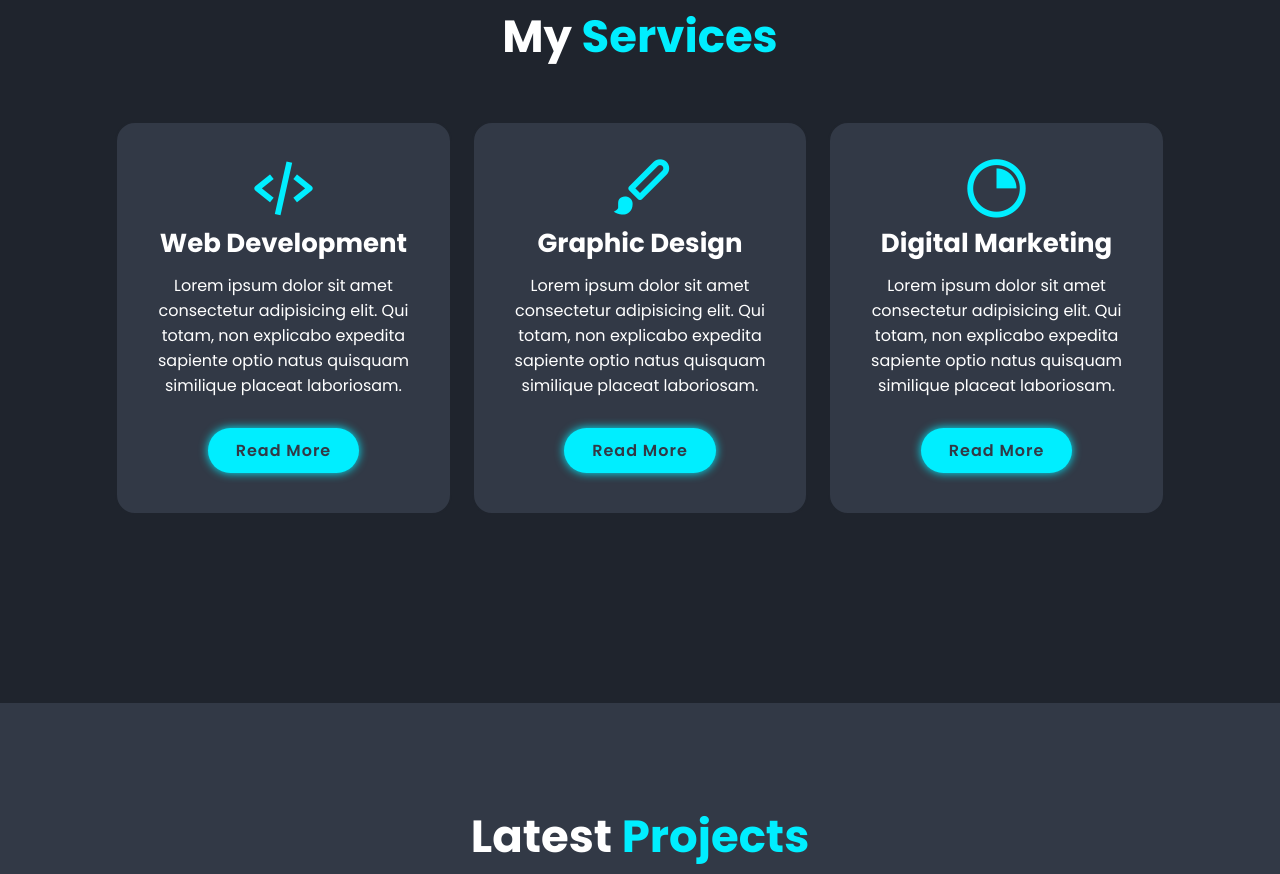
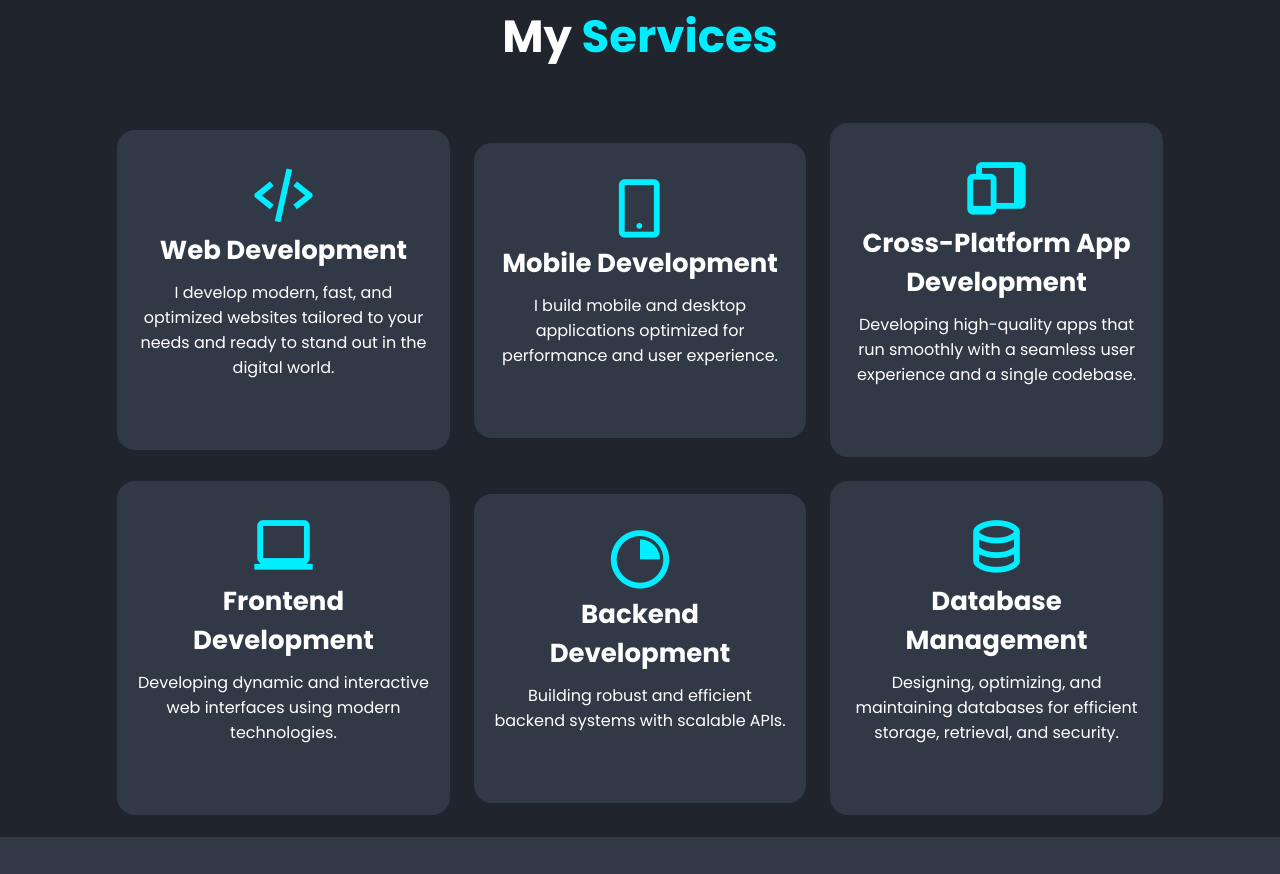
Before and after one commit to DevLukab/first-portfolio, a plain HTML site: page index.html in a window 1280 px wide. Shown: the part 1697-2571 px from the top of the page. Drawn offline with nearby package versions, Linux system fonts and the light colour scheme; animation ran at ten frames a second.

Commit message:
mail implementations

```diff
--- a/css/style.css
+++ b/css/style.css
@@ -87,6 +87,7 @@ section {
     object-fit: cover;
     border-radius: 50%;
     animation: floatImage 4s ease-in-out infinite;
+    box-shadow: 0 0 1rem var(--main-color);
 }
 
 @keyframes floatImage {
@@ -176,6 +177,7 @@ span {
     height: 600px;
     object-fit: cover;
     border-radius: 50%;
+    box-shadow: 0 0 1rem var(--main-color);
 }
 
 .heading {
@@ -526,6 +528,8 @@ span {
 
     .about-img img {
         width: 90vw;
+        height: 90vw;
+        margin-top: 4rem;
     }
 
     .footer {
--- a/index.html
+++ b/index.html
@@ -1,5 +1,6 @@
 <!DOCTYPE html>
 <html lang="en">
+
 <head>
     <meta charset="UTF-8">
     <meta name="viewport" content="width=device-width, initial-scale=1.0">
@@ -13,6 +14,7 @@
     <!-- Favicon -->
     <link rel="icon" type="image/x-icon" href="images/favicon.png">
 </head>
+
 <body>
     <!-- Header design -->
     <header class="header">
@@ -35,10 +37,13 @@
             <h3>Hello, It's Me</h3>
             <h1>Luka Barbakadze</h1>
             <h3>And I'm a <span class="multiple-text"></span></h3>
-            <p>Lorem ipsum dolor sit amet, consectetur adipisicing elit. Consequuntur reprehenderit placeat blanditiis est obcaecati reiciendis velit quasi.</p>
+            <p>Lorem ipsum dolor sit amet, consectetur adipisicing elit. Consequuntur reprehenderit placeat blanditiis
+                est obcaecati reiciendis velit quasi.</p>
             <div class="social-media">
-                <a href="https://www.linkedin.com/in/luka-barbakadze-78b9352b8/" target="_blank" rel="noopener noreferrer"><i class='bx bxl-linkedin-square' ></i></a>
-                <a href="https://github.com/Pedruka18?tab=repositories" target="_blank" rel="noopener noreferrer"><i class='bx bxl-github' ></i></a>
+                <a href="https://www.linkedin.com/in/luka-barbakadze-78b9352b8/" target="_blank"
+                    rel="noopener noreferrer"><i class='bx bxl-linkedin-square'></i></a>
+                <a href="https://github.com/Pedruka18?tab=repositories" target="_blank" rel="noopener noreferrer"><i
+                        class='bx bxl-github'></i></a>
             </div>
             <a href="cv/Luka's CV.pdf" class="btn" download="Luka's CV.pdf">Download CV</a>
         </div>
@@ -61,7 +66,8 @@
                 in the software development world. My enthusiasm for creating solutions through code has
                 steadily grown over time. I thrive on tackling challenges and finding creative ways to solve
                 problems. I am highly motivated by the idea of enhancing user experiences through innovative
-                    software solutions. Committed to excellence, I stay up-to-date with the latest technological trends and best practices in the industry</p>
+                software solutions. Committed to excellence, I stay up-to-date with the latest technological trends and
+                best practices in the industry</p>
             <a href="#" class="btn">Read More</a>
         </div>
     </section>
@@ -71,28 +77,51 @@
         <h2 class="heading">My <span>Services</span></h2>
         <div class="services-container">
             <div class="services-box">
-                <i class='bx bx-code-alt' ></i>
+                <i class='bx bx-code-alt'></i>
                 <h3>Web Development</h3>
-                <p>Lorem ipsum dolor sit amet consectetur adipisicing elit.
-                    Qui totam, non explicabo expedita sapiente optio natus quisquam similique placeat laboriosam.</p>
-                    <a href="#" class="btn">Read More</a>
+                <p>I develop modern, fast, and optimized websites tailored to your needs and ready to stand out in the
+                    digital world.</p>
+                <!-- <a href="#" class="btn">Read More</a> -->
             </div>
 
             <div class="services-box">
-                    <i class='bx bxs-paint'></i>
-                    <h3>Graphic Design</h3>
-                    <p>Lorem ipsum dolor sit amet consectetur adipisicing elit.
-                        Qui totam, non explicabo expedita sapiente optio natus quisquam similique placeat laboriosam.</p>
-                        <a href="#" class="btn">Read More</a>
+                <i class='bx bx-mobile-alt' ></i>
+                <h3>Mobile Development</h3>
+                <p>I build mobile and desktop applications optimized for performance and user experience.</p>
+                <!-- <a href="#" class="btn">Read More</a> -->
             </div>
 
             <div class="services-box">
-                        <i class='bx bx-pie-chart' ></i>
-                        <h3>Digital Marketing</h3>
-                        <p>Lorem ipsum dolor sit amet consectetur adipisicing elit.
-                            Qui totam, non explicabo expedita sapiente optio natus quisquam similique placeat laboriosam.</p>
-                            <a href="#" class="btn">Read More</a>
+                <i class='bx bxs-devices'></i>
+                <h3>Cross-Platform App Development</h3>
+                <p>Developing high-quality apps that run smoothly with a seamless user experience and a single codebase.
+                </p>
+                <!-- <a href="#" class="btn">Read More</a> -->
             </div>
+            <div class="services-container">
+                <div class="services-box">
+                    <i class='bx bx-laptop' ></i>
+                    <h3>Frontend Development</h3>
+                    <p>Developing dynamic and interactive web interfaces using modern technologies.</p>
+                    <!-- <a href="#" class="btn">Read More</a> -->
+                </div>
+
+                <div class="services-box">
+                    <i class='bx bx-pie-chart'></i>
+                    <h3>Backend Development</h3>
+                    <p>Building robust and efficient backend systems with scalable APIs.</p>
+                    <!-- <a href="#" class="btn">Read More</a> -->
+                </div>
+
+                <div class="services-box">
+                    <i class='bx bx-data'></i>
+                    <h3>Database Management</h3>
+                    <p>Designing, optimizing, and maintaining databases for efficient storage, retrieval, and security.
+                    </p>
+                    <!-- <a href="#" class="btn">Read More</a> -->
+                </div>
+
+
     </section>
 
     <!-- Portfolio section design -->
@@ -104,11 +133,11 @@
                 <img src="images/portfolio1.jpg" alt="">
                 <div class="portfolio-layer">
                     <h4>Personal Portfolio</h4>
-                        <p>I created my first personal portfolio from scratch.
-                            Throughout this project, I was able to apply all my programming
-                            knowledge while also learning and improving along the way.
-                            I’m really happy with the result, and I consider it a reflection of my growth as a developer.</p>
-                        <a href="https://github.com/Pedruka18/portfolio" target="_blank" rel="noopener noreferrer"><i class='bx bx-link-external'></i></a>
+                    <p>I created my first personal portfolio from scratch,
+                        applying my programming knowledge while learning
+                        along the way. I'm very happy with the result, as it reflects my growth as a developer.</p>
+                    <a href="https://github.com/Pedruka18/portfolio" target="_blank" rel="noopener noreferrer"><i
+                            class='bx bx-link-external'></i></a>
                 </div>
             </div>
 
@@ -163,7 +192,7 @@
     <section class="contact" id="contact">
         <h2 class="heading">Contact <span>Me!</span></h2>
 
-            <form action="#">
+        <form action="https://formsubmit.co/lbarbakadze18@hotmail.com" method="POST">
             <div class="input-box">
                 <input type="text" placeholder="Full Name">
                 <input type="email" placeholder="Email Address">
@@ -196,4 +225,5 @@
 
     <!-- Custom JS -->
     <script src="js/script.js"></script>
+    <script src="js/server.js"></script>
 </body>
```
Lines whose indentation alone changed are shown as unchanged.
